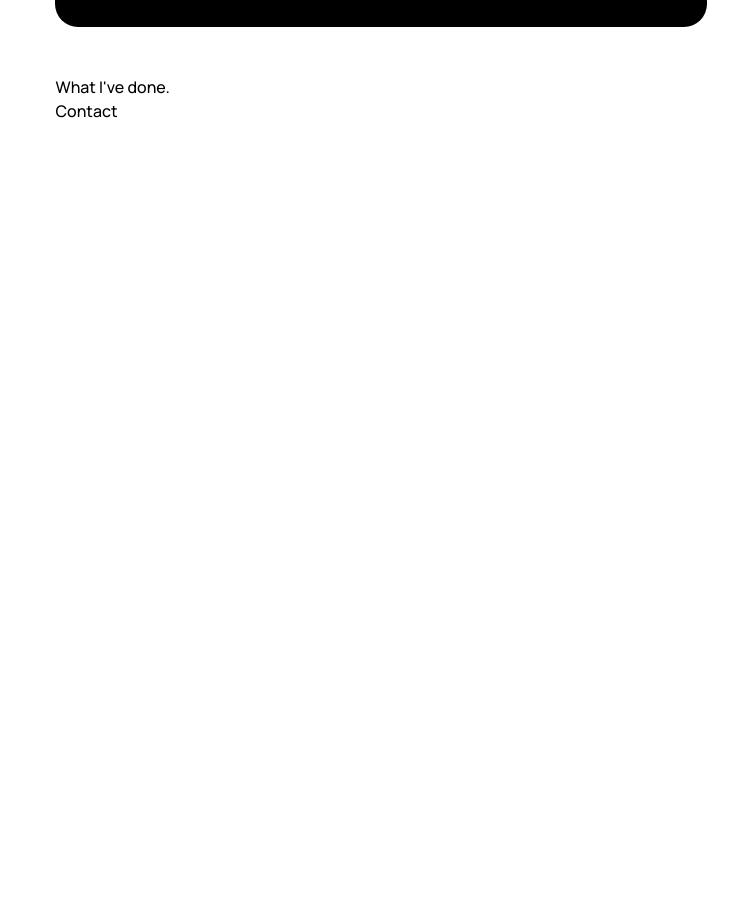
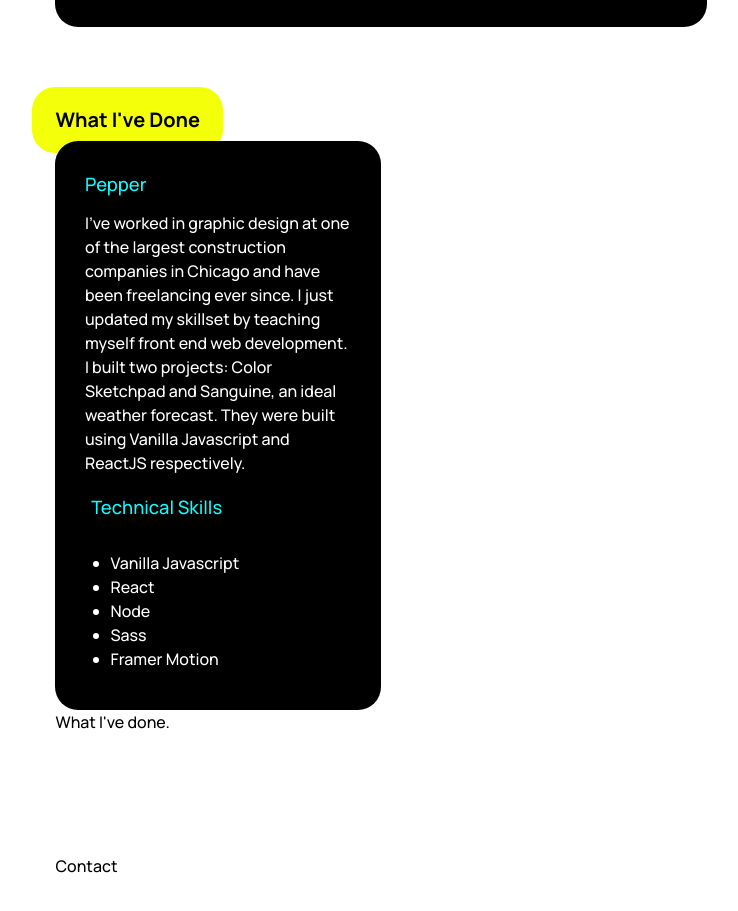
Before and after one commit to tonymichael00/shooz, a React (Create React App) app: page / in a window 1280 px wide. Shown: the part 1560-2471 px from the top of the page, without its empty margins (259-997 px from the left). Before the commit the page ends 1731 px from the top, so only its background shows below. Built offline with nearby package versions, Linux system fonts and the light colour scheme.

Commit message:
started projects sec.

```diff
--- a/src/App.js
+++ b/src/App.js
@@ -6,12 +6,55 @@ import Contact from './Components/Contact';
 import Landing from './Components/Landing';
 
 function App() {
+  //variants
+  const contSideMove = {
+    hidden: {
+      x: 0,
+    },
+    visible: {
+      x: 0,
+      transition: { type: 'tween' },
+    },
+  };
+
+  const itemSideMoveLeft = {
+    hidden: {
+      x: '-100vw',
+      opacity: 0,
+    },
+    visible: {
+      x: 0,
+      opacity: 1,
+      transition: { type: 'tween' },
+      // viewport: { once: true, amount: 0.5 },
+    },
+  };
+
+  const itemSideMoveRight = {
+    hidden: {
+      opacity: 0,
+
+      x: '100vw',
+    },
+    visible: {
+      opacity: 1,
+      x: 0,
+      transition: { type: 'tween' },
+    },
+  };
+
   return (
     <div id="content">
       <Landing />
-      <AboutExp />
-      <Projects />
-      <Contact />
+      <AboutExp
+        contMotion={{ itemSideMoveLeft, itemSideMoveRight, contSideMove }}
+      />
+      <Projects
+        contMotion={{ itemSideMoveLeft, itemSideMoveRight, contSideMove }}
+      />
+      <Contact
+        contMotion={{ itemSideMoveLeft, itemSideMoveRight, contSideMove }}
+      />
     </div>
   );
 }
--- a/src/Components/AboutExp/AboutExp.js
+++ b/src/Components/AboutExp/AboutExp.js
@@ -2,7 +2,8 @@ import { motion } from 'framer-motion';
 import React, { useState } from 'react';
 import './AboutExp.scss';
 
-const AboutMe = () => {
+const AboutMe = ({ contMotion }) => {
+  const { contSideMove, itemSideMoveLeft, itemSideMoveRight } = contMotion;
   const [workType, setWorkType] = useState('pepper');
 
   const pepperWork = (
@@ -23,47 +24,41 @@ const AboutMe = () => {
     </>
   );
 
-  const contSideMove = {
-    hidden: {
-      x: 0,
-    },
-    visible: {
-      x: 0,
-      transition: { type: 'tween' },
-    },
-  };
+  // const contSideMove = {
+  //   hidden: {
+  //     x: 0,
+  //   },
+  //   visible: {
+  //     x: 0,
+  //     transition: { type: 'tween' },
+  //   },
+  // };
 
-  const itemSideMoveLeft = {
-    hidden: {
-      x: '-100vw',
-      opacity: 0,
-    },
-    visible: {
-      x: 0,
-      opacity: 1,
-      transition: { type: 'tween' },
-      // viewport: { once: true, amount: 0.5 },
-    },
-  };
+  // const itemSideMoveLeft = {
+  //   hidden: {
+  //     x: '-100vw',
+  //     opacity: 0,
+  //   },
+  //   visible: {
+  //     x: 0,
+  //     opacity: 1,
+  //     transition: { type: 'tween' },
+  //     // viewport: { once: true, amount: 0.5 },
+  //   },
+  // };
 
-  const itemSideMoveRight = {
-    hidden: {
-      opacity: 0,
+  // const itemSideMoveRight = {
+  //   hidden: {
+  //     opacity: 0,
 
-      x: '100vw',
-    },
-    visible: {
-      opacity: 1,
-      x: 0,
-      transition: { type: 'tween' },
-    },
-  };
-
-  function handleClick(workName) {
-    setWorkType(workName);
-    // if (workName === 'pepper') setWorkType(pepperWork);
-    // else if (workName === 'freelance') setWorkType(freelanceWork);
-  }
+  //     x: '100vw',
+  //   },
+  //   visible: {
+  //     opacity: 1,
+  //     x: 0,
+  //     transition: { type: 'tween' },
+  //   },
+  // };
 
   return (
     <motion.div id="about-sec">
--- a/src/Components/AboutExp/AboutExp.scss
+++ b/src/Components/AboutExp/AboutExp.scss
@@ -7,10 +7,7 @@
   grid-column: 2/3;
   grid-row: 2/3;
   display: grid;
-  grid-template-rows: min-content min-content minmax(3rem, 1fr) min-content min-content minmax(
-      3rem,
-      1fr
-    );
+  grid-template-rows: min-content min-content $blurb-spacing-grid min-content min-content $blurb-spacing-grid;
   // grid-template-columns: fit-content;
 }
 
--- a/src/Components/NavBar/NavBar.js
+++ b/src/Components/NavBar/NavBar.js
@@ -49,7 +49,7 @@ const NavBar = () => {
     <header>
       <motion.nav id="nav-bar">
         <motion.a
-          href="_self"
+          href=""
           className="logo center-flex"
           initial={{ y: '-200%', opacity: 0 }}
           animate={{ y: 0, opacity: 1 }}
--- a/src/Components/Projects/Projects.js
+++ b/src/Components/Projects/Projects.js
@@ -1,8 +1,64 @@
+import { motion } from 'framer-motion';
 import React from 'react';
 import './Projects.scss';
 
-const Projects = () => {
-  return <div id="projects-sec">What I've done.</div>;
+const Projects = ({ contMotion }) => {
+  const { contSideMove, itemSideMoveLeft, itemSideMoveRight } = contMotion;
+
+  return (
+    <div id="projects-sec">
+      <motion.div
+        id="projects-head-cont"
+        variants={contSideMove}
+        initial="hidden"
+        whileInView="visible"
+        viewport={{ once: true, amount: 0.75 }}
+      >
+        <div id="projects-sec-link"></div>
+        <motion.div
+          id="about-head"
+          className="head head-left"
+          variants={itemSideMoveLeft}
+        >
+          What I've Done
+        </motion.div>
+      </motion.div>
+      <motion.div
+        id="pepper-blurb-cont"
+        variants={contSideMove}
+        initial="hidden"
+        whileInView="visible"
+        viewport={{ once: true, amount: 0.4 }}
+      >
+        <motion.div
+          id="pepper-blurb"
+          className="blurb"
+          variants={itemSideMoveRight}
+        >
+          <h3>Pepper</h3>
+          <p>
+            I’ve worked in graphic design at one of the largest construction
+            companies in Chicago and have been freelancing ever since. I just
+            updated my skillset by teaching myself front end web development. I
+            built two projects: Color Sketchpad and Sanguine, an ideal weather
+            forecast. They were built using Vanilla Javascript and ReactJS
+            respectively.
+          </p>
+          <h3>
+            <p>Technical Skills</p>
+          </h3>
+          <ul>
+            <li>Vanilla Javascript</li>
+            <li>React</li>
+            <li>Node</li>
+            <li>Sass</li>
+            <li>Framer Motion</li>
+          </ul>
+        </motion.div>
+      </motion.div>
+      What I've done.
+    </div>
+  );
 };
 
 export default Projects;
--- a/src/Components/Projects/Projects.scss
+++ b/src/Components/Projects/Projects.scss
@@ -5,4 +5,11 @@
 
 #projects-sec {
   grid-column: 2/3;
+  display: grid;
+  grid-template-rows: min-content min-content $blurb-spacing-grid min-content $blurb-spacing-grid min-content $blurb-spacing-grid;
 }
+
+#pepper-blurb-cont {
+  display: grid;
+  grid-template-columns: 1fr 1fr;
+}
--- a/src/Sass/_global.scss
+++ b/src/Sass/_global.scss
@@ -5,6 +5,7 @@ $black: #000000;
 $round-corner: clamp(0.5rem, 5vw, 0.9rem);
 $nav-height: 4rem;
 $middle-column-width: min(65ch, 90vw);
+$blurb-spacing-grid: minmax(3rem, 1fr);
 // $middle-column-width: max(20rem, 50vw);
 
 //mixins
```
